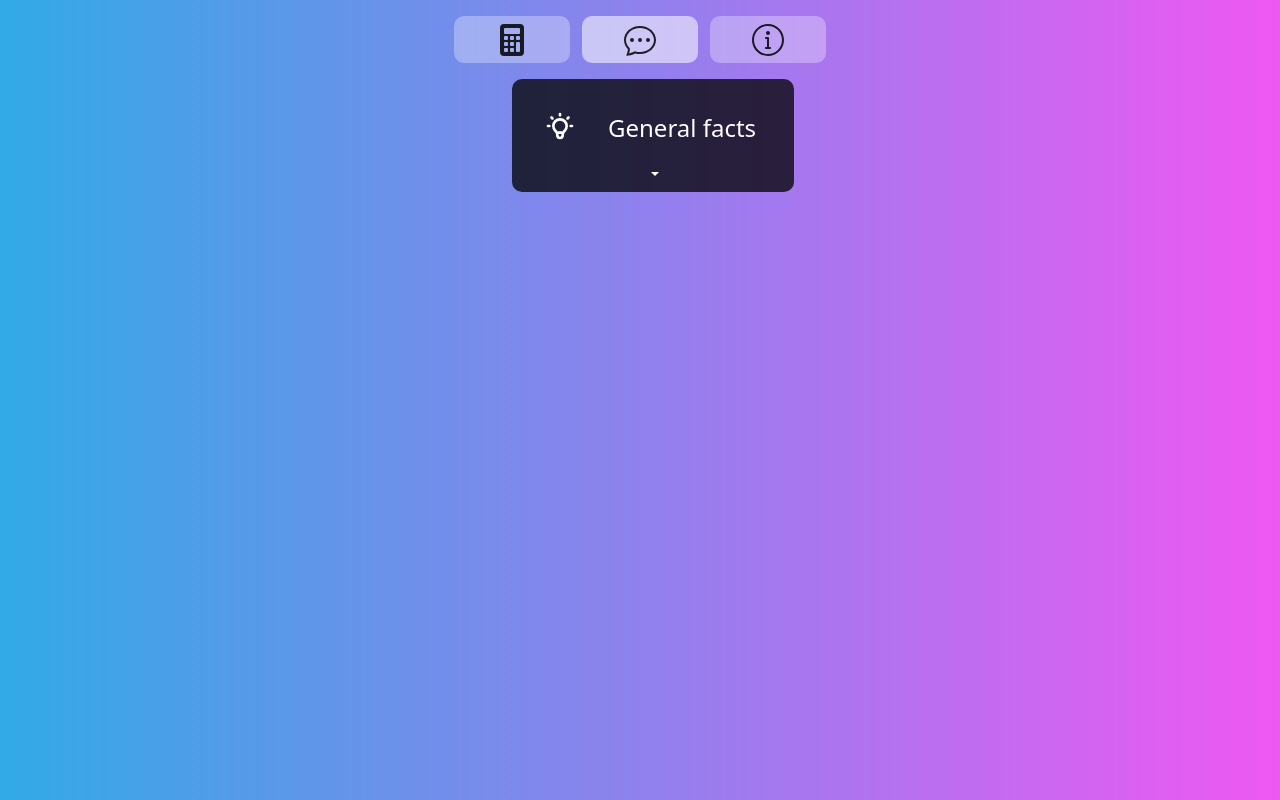
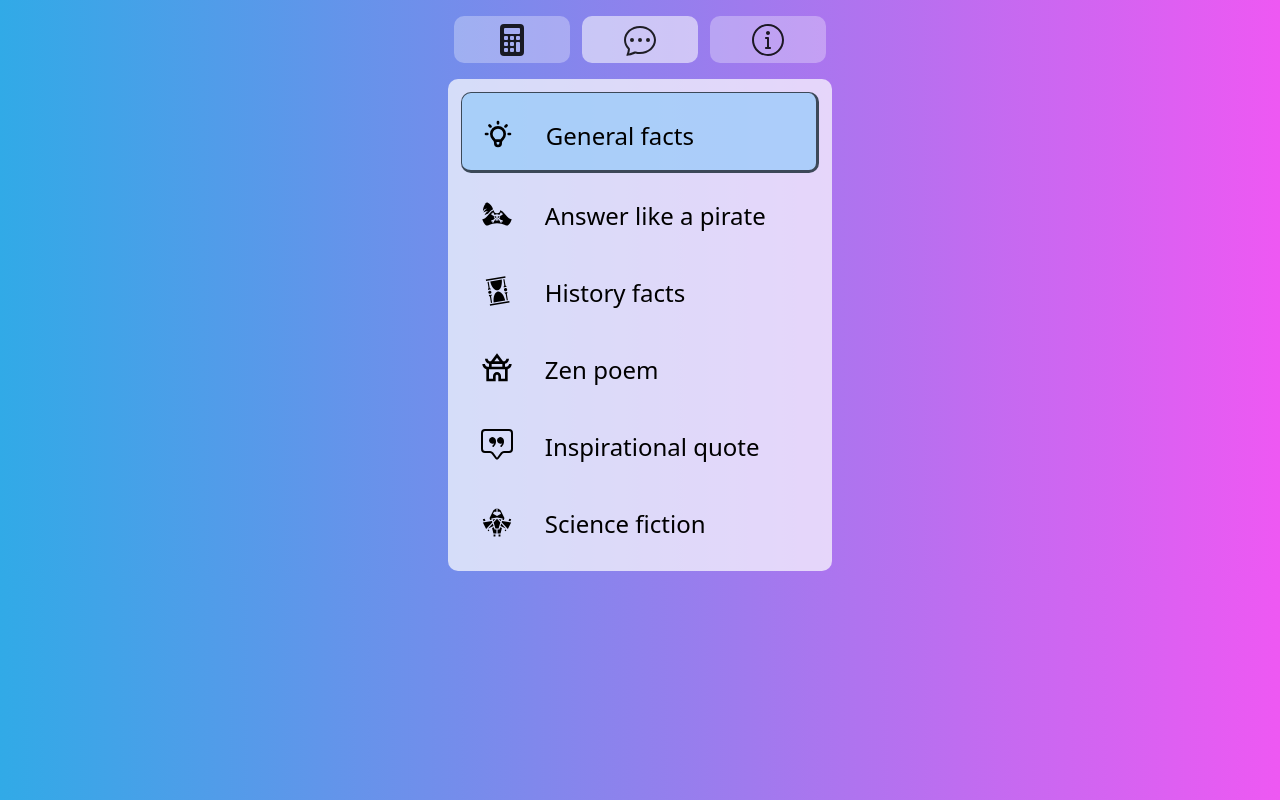
Before and after one commit to ReyKarel/Calc-GPT, a React (Create React App) app: page / in a window 1280 px wide. Both pictures are taken after a click on the button 640 px from the left and 39 px from the top of the page. Built offline with nearby package versions, Linux system fonts and the light colour scheme; no server answers.

Commit message:
so far so good

```diff
--- a/src/components/ChatPrompt.js
+++ b/src/components/ChatPrompt.js
@@ -19,7 +19,7 @@ const ChatPrompt = () => {
     const dispatch = useDispatch();
 
     useEffect(() => {
-        dispatch(abortRequest())
+        // dispatch(abortRequest());
         dispatch(setResponse(''));
         dispatch(clearError());
     }, [result]);
--- a/src/components/Display.js
+++ b/src/components/Display.js
@@ -4,7 +4,6 @@ import { setAbortController, setError, setLoading, setResponse } from "../store/
 import { processChatGPTRequest } from "./api";
 import { Tooltip } from "react-tooltip";
 import { useEffect, useState } from "react";
-
 
 
 const Display = () => {
@@ -70,7 +69,7 @@ const Display = () => {
         dispatch(setLoading(true));
         try {
             const response = await processChatGPTRequest(prompt, result, controller);
-            dispatch(setResponse(response));
+            dispatch(setResponse(response || ''));
         } catch (error) {
             dispatch(setError(error.message));
         } finally {
--- /dev/null
+++ b/src/components/PromptMenu.js
@@ -0,0 +1,47 @@
+import Dropdown from 'react-bootstrap/Dropdown';
+import 'bootstrap/dist/css/bootstrap.min.css';
+import { useState } from 'react';
+import { prompts, setPrompt } from '../store/slices/gptSlice';
+import { useDispatch } from 'react-redux';
+import 'bootstrap/dist/css/bootstrap.min.css';
+import { promptOptions } from './prompts';
+
+
+
+const PromptMenu = () => {
+    const dispatch = useDispatch();
+    const [selectedPrompt, setSelectedPrompt] = useState("default");
+    const handlePromptSelect = (choice) => {
+      setSelectedPrompt(choice);
+      dispatch(setPrompt(prompts[choice]));
+    };
+
+    const promptButtons = promptOptions.map(({ key, icon, label }) => {
+      const classNames = key === selectedPrompt ? 'selected-prompt' : '';
+      return (
+        <div key={key} className={classNames} onClick={() => handlePromptSelect(key)}>
+          <div className='prompt-option'>
+            {icon}
+            {label}
+          </div>
+        </div>
+      );
+    });
+
+    const remainingPromptOptions = Object.values(promptButtons).filter((option) => option.key !== selectedPrompt);
+    const selectedPromptButton = promptButtons.find(({ key }) => key === selectedPrompt);
+
+    return (
+      <div className='prompt-menu'>
+        {/* <Dropdown >
+          <Dropdown.Toggle variant='dark' id="dropdown-basic-button" className='dropdown-button'>
+            {selectedPromptButton}
+          </Dropdown.Toggle>
+          <Dropdown.Menu className='dropdown-menu'> */}
+            {promptButtons}
+          {/* </Dropdown.Menu>
+        </Dropdown> */}
+      </div>
+    );
+}
+export default PromptMenu
--- a/src/index.css
+++ b/src/index.css
@@ -11,7 +11,8 @@
 }
 
 :root {
-        --calc-button: clamp(3rem, 4rem + 5vw, 6rem)
+    --calc-button: clamp(3rem, 4rem + 5vw, 6rem);
+    --calc-width: calc(var(--calc-button) * 4);
 }
 
 .box {
@@ -52,15 +53,13 @@
     visibility: 0;
     position: relative;
     padding: 20px;
-        min-width: 18rem;
-        max-width: 24rem;
+    width: var(--calc-width);
 }
 
 .chat-window-open {
     background-color: rgba(00, 00, 00, 0.75);
     color: white;
-        max-width: 24rem;
-        min-width: 18rem;
+    width: var(--calc-width);
     word-wrap: break-word;
     font-size: 1.5rem;
     font-weight: 300;
@@ -126,6 +125,40 @@
     color: white;
 }
 
+.prompt-menu {
+    border-radius: 10px;
+    width: var(--calc-width);
+    background-color: rgba(255, 255, 255, 0.7);
+    display: flex;
+    flex-direction: column;
+    padding: 1%;
+}
+
+.prompt-option {
+    color: black;
+    display: flex;
+    justify-content: flex-start;
+    gap: 2rem;
+    font-size: 1.5rem;
+    padding: 25px 20px 0px 20px;
+}
+
+.prompt-option:hover {
+    border-radius: 10px;
+    background-color: rgba(255, 255, 255, 0.9);
+    cursor: pointer;
+}
+
+.selected-prompt {
+    background-color: rgba(149, 201, 249, 0.7);
+    border-radius: 10px;
+    color: white;
+    border-bottom: solid rgba(0, 0, 0, 0.65);
+    border-right: solid rgba(0, 0, 0, 0.65);
+    border-top: solid rgba(0, 0, 0, 0.65) 0.7px;
+    border-left: solid rgba(0, 0, 0, 0.65) 0.7px;
+}
+
 .dropdown-menu {
     border-radius: 10px;
     background-color: rgba(255, 255, 255, 0.75);
@@ -152,7 +185,7 @@
     background-color: rgba(255, 255, 255, 0.75);
     border-radius: 10px;
     font-size: larger;
-        width: calc(var(--calc-button) * 4);
+    width: var(--calc-width);
     padding: 2rem;
     font-weight: 600;
     /* transform: translateY(50px); */
--- a/src/store/slices/displaySlice.js
+++ b/src/store/slices/displaySlice.js
@@ -3,23 +3,28 @@ import DropdownPrompts from "../../components/DropdownPrompts";
 import Display from "../../components/Display";
 import CalcGrid from "../../components/CalcGrid";
 import Info from "../../components/Info";
-
-
-const screens = {
-    'calculator': <>
+import { information } from "../../components/Info";
+import ChatPrompt from "../../components/ChatPrompt";
+import PromptMenu from "../../components/PromptMenu";
+export const screens = {
+    'calculator': <div className="calculator-grid mobile">
         <Display />
         <CalcGrid />
-    </>,
-    'prompts': <DropdownPrompts />,
-    'info': <Info />
+    </div>,
+    'prompts':
+        <PromptMenu />
+    ,
+    'info':
+        <div className={"info-card"}>{information} </div>,
+    'chat': <ChatPrompt className="chat-window-open"/>
 };
 
 const displaySlice = createSlice({
     name: 'display',
-    initialState: { currentScreen: 'calc' },
+    initialState: { currentScreen: 'calculator' },
     reducers: {
         setScreen(state, action) {
-            state.currentScreen = screens[action.payload];
+            state.currentScreen = action.payload;
         }
     },
 
--- a/src/store/slices/gptSlice.js
+++ b/src/store/slices/gptSlice.js
@@ -45,6 +45,7 @@ const gptSlice = createSlice({
         abortRequest: (state) => {
             if (state.loading) {
                 state.abortController.abort();
+                state.response = ''
             }
         }
     },
--- a/src/views/Mobile.js
+++ b/src/views/Mobile.js
@@ -4,36 +4,44 @@ import DropdownPrompts from "../components/DropdownPrompts";
 import Info from "../components/Info";
 import CalcGrid from "../components/CalcGrid";
 import NavBar from "../components/NavBar";
-import { useState } from "react";
+import { useEffect, useState } from "react";
 import { SiOpenai } from 'react-icons/si';
 import { information } from "../components/Info";
+import { screens, setScreen } from "../store/slices/displaySlice";
+import { useDispatch, useSelector } from "react-redux";
+import { abortRequest } from "../store/slices/gptSlice";
 
 const Mobile = () => {
 
-    const tabs = {
-        'calculator': <div className="calculator-grid mobile">
-            <Display />
-            <CalcGrid />
-        </div>,
-        'prompts': <div className="mobile">
-            <DropdownPrompts />
-        </div>,
-        'info':
-            <div className={"info-card"}>{information} </div>
-
-    };
-
-    const [displayedSection, setDisplayedSection] = useState('calculator');
+    const dispatch = useDispatch();
 
     const handleTabSelect = (tab) => {
-        setDisplayedSection(tab);
+        if (isLoading) {
+            dispatch(abortRequest());
+            dispatch(setScreen(tab));
+            return;
+        }
+        dispatch(setScreen(tab));
     };
+    const { currentScreen, isLoading, isResponse } = useSelector((state) => {
+        return {
+            currentScreen: state.display.currentScreen,
+            isLoading: state.gpt.loading,
+            isResponse: (state.gpt.response !== '')
+        };
+    });
+    useEffect(() => {
+        if ((isLoading || isResponse) && currentScreen !== 'chat') {
+            dispatch(setScreen('chat'));
+        }
+
+    }, [isLoading, isResponse]);
+
 
     return (
         <div className="mobile-screen">
-            {console.log('mobile')}
-            <NavBar currentTab={displayedSection} onTabSelect={handleTabSelect} />
-            {tabs[displayedSection]}
+            <NavBar currentTab={currentScreen} onTabSelect={handleTabSelect} />
+            {screens[currentScreen]}
         </div>
     );
 };
```
Lines whose indentation alone changed are shown as unchanged.
